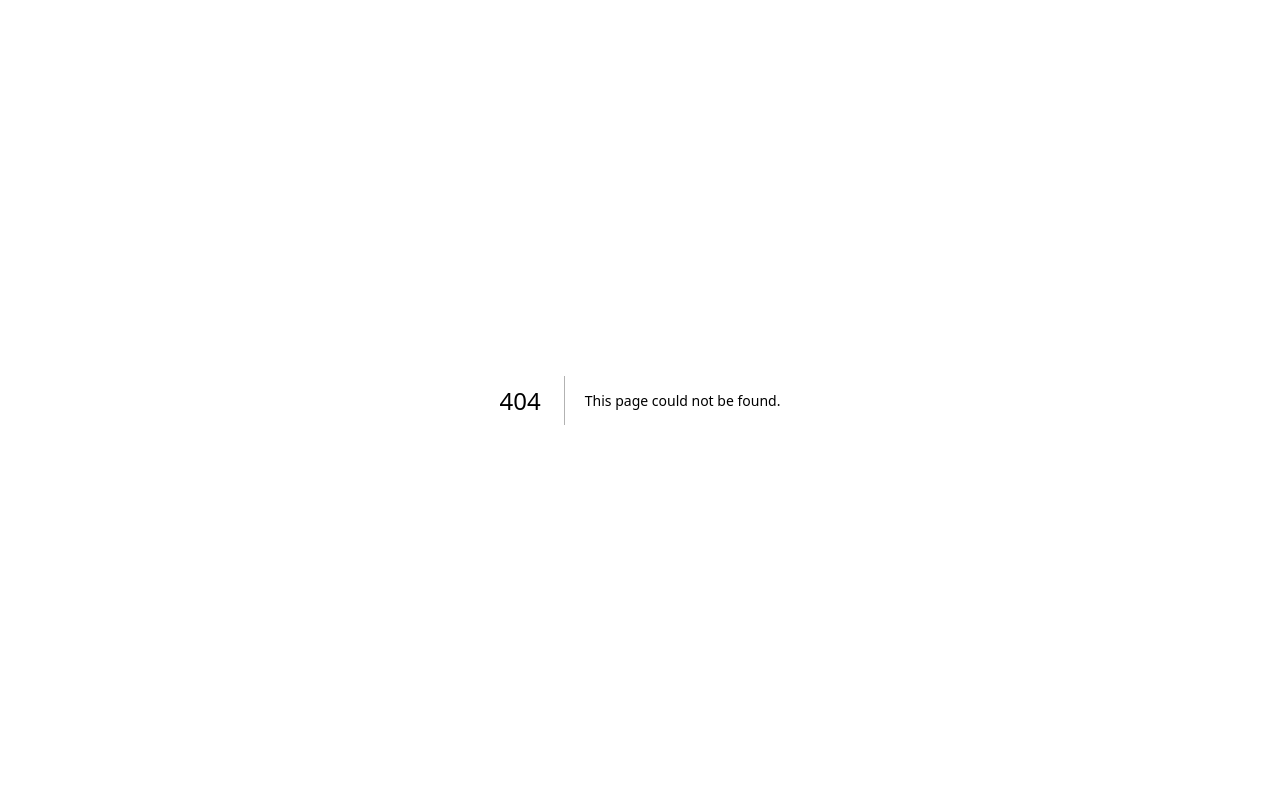
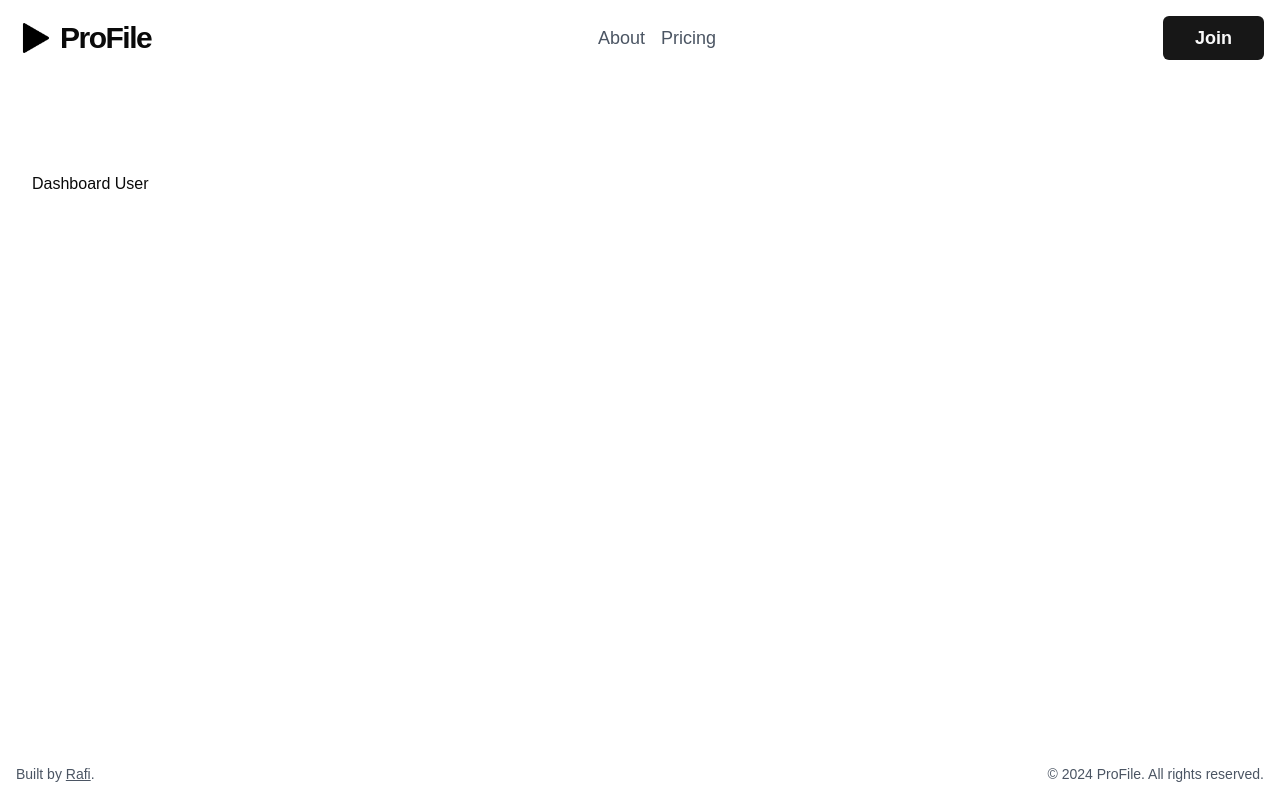
Before and after one commit to ahmadrafidev/pro-file, a Next.js app: page /dashboard in a window 1280 px wide. Before the commit this address had no page. Built offline with nearby package versions, Linux system fonts and the light colour scheme.

Commit message:
chore: init new page

```diff
--- /dev/null
+++ b/app/dashboard/page.tsx
@@ -0,0 +1,11 @@
+import Layout from '@/components/Layout/Layout';
+
+export default function DashboardPage() {
+  return (
+    <Layout>
+      <main className="container mx-auto px-4 py-16 items-center justify-center flex-grow">
+        Dashboard User
+      </main>
+    </Layout>
+  )
+}
--- /dev/null
+++ b/app/profile/page.tsx
@@ -0,0 +1,11 @@
+import Layout from '@/components/Layout/Layout';
+
+export default function ProfilePage() {
+  return (
+    <Layout>
+      <main className="container mx-auto px-4 py-16 items-center justify-center flex-grow">
+        Profile User
+      </main>
+    </Layout>
+  )
+}
```
